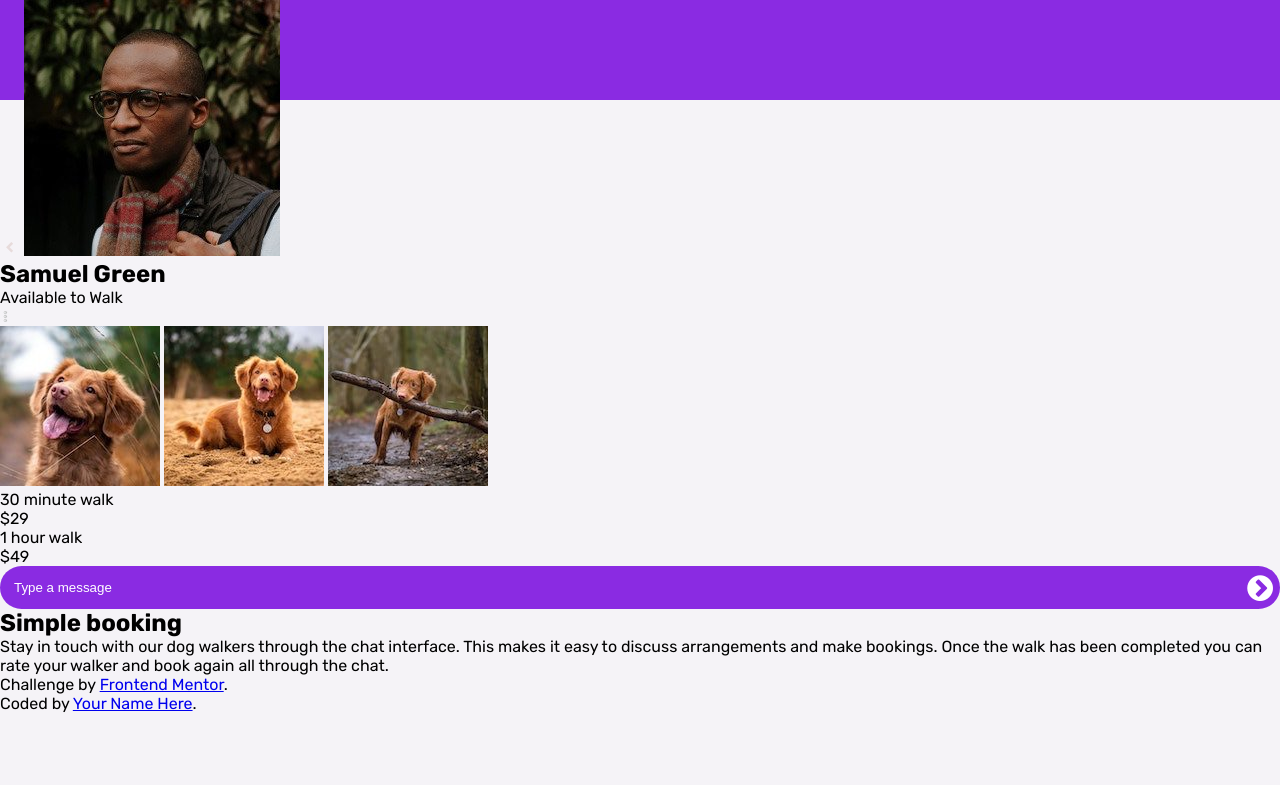
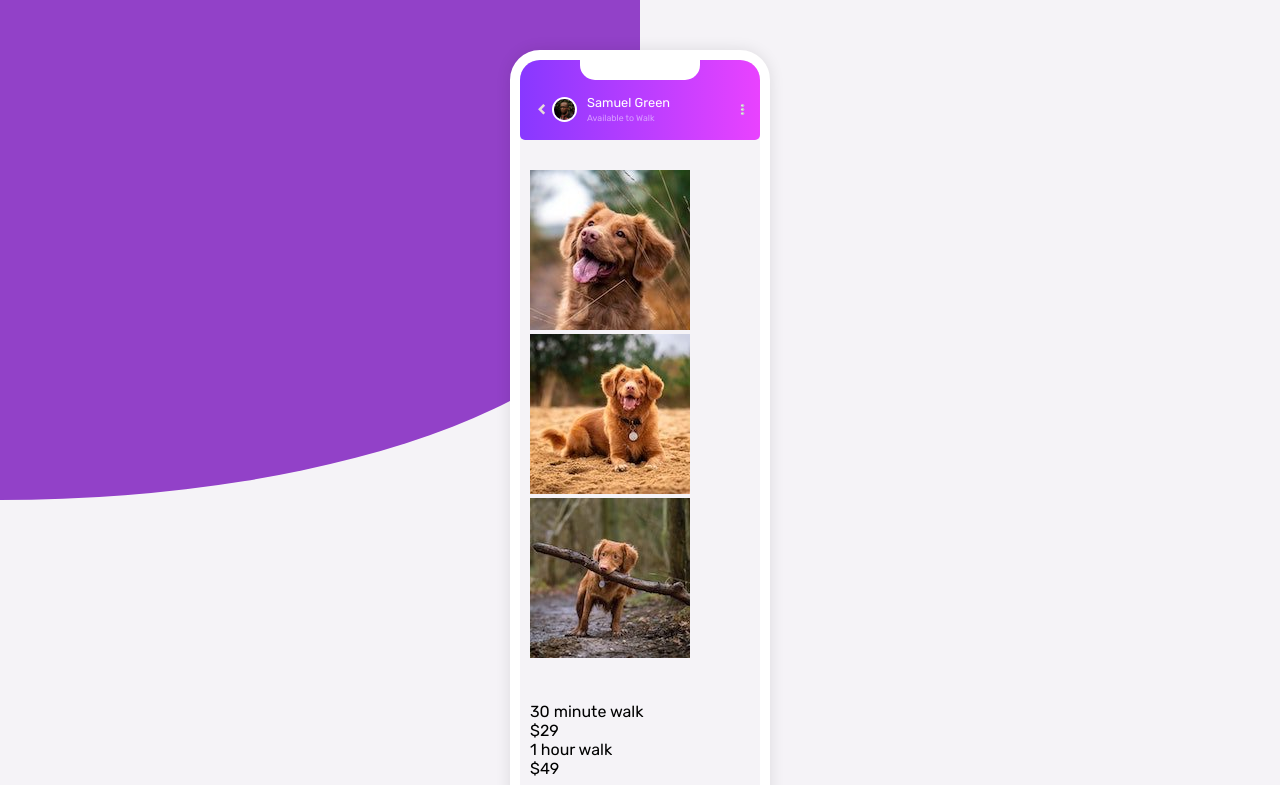
Before and after one commit to katy-paola/chat-app-css-illustration-master, a plain HTML site: page index.html in a window 1280 px wide. Shown: the top 785 px of the page. Drawn offline with Linux system fonts and the light colour scheme; files whose address does not match are found by name.

Commit message:
💄 estilos header container ok

```diff
--- a/index.html
+++ b/index.html
@@ -16,13 +16,20 @@
 
   <div class="container">
     <header class="header">
+
+      <div class="header__left">
         <span class="icon-rewind header__icon" ></span>
         <img src="images/avatar.jpg" alt="Foto de perfil" class="header__avatar">
         <div class="header__info">
           <h2 class="header__title">Samuel Green</h2>
           <p class="header__paragraph">Available to Walk</p>
         </div>
+      </div>
+
+      <div class="header__right">
         <img src="images/mas.png" class="header__icon header__icon--right">
+      </div>
+
     </header>
     <section class="content">
       <p class="content__message"></p>
--- a/styles.css
+++ b/styles.css
@@ -31,23 +31,93 @@
 }
 body{
     background-color: var(--light-grayish-violet);
+    display: flex;
+    flex-direction: column;
+    justify-content: center;
+    align-items: center;
 }
-.container::before{
+body::before{
     content: "";
     position: absolute;
     top: 0;
-    left: 0;
+    left: -50%;
     width: 100%;
-    height: 100px;
+    height: 500px;
     z-index: -1;
-    background-color: blueviolet;
+    background-color: var(--moderate-violet);
+    border-radius: 0 0 100% 100%;
+}
+.container{
+    display: flex;
+    flex-direction: column;
+    position: relative;
+    border: 10px solid var(--white);
+    border-radius: 30px;
+    width: 260px;
+    background-color: var(--light-grayish-violet);
+    box-shadow: 0 0 15px 0 rgba(0, 0, 0, 0.1);
+    margin-top: 50px;
+}
+.container::after{
+    content: "";
+    position: absolute;
+    width: 50%;
+    height: 20px;
+    top: 0;
+    left: 50%;
+    transform: translateX(-50%);
+    background-color: #fff;
+    border-radius: 0 0 15px 15px;
+}
+.header{
+    display: flex;
+    background: linear-gradient(to right, var(--light--violet), var(--light-magenta));
+    height: 80px;
+    justify-content: space-between;
+    align-items: center;
+    padding: 30px 12px 12px;
+    border-radius: 20px 20px 5px 5px;
+    color: var(--pale-violet);
+    font-size: 1rem;
+}
+.header__left{
+    display: flex;
+    align-items: center;
 }
 .header__icon{
     font-size: 20px;
     color: rgb(231, 219, 219);
 }
+.header__avatar{
+    width: 25px;
+    height: 25px;
+    border: 2px solid var(--white);
+    border-radius: 100%;
+}
+.header__info{
+    display: flex;
+    flex-direction: column;
+    gap: 3px;
+    margin-left: 10px;
+}
+.header__title{
+    color: var(--white);
+    font-size: 0.8rem;
+    font-weight: lighter;
+}
+.header__paragraph{
+    font-size: 0.55rem;
+}
 .header__icon--right{
     width: 11px;
+    height: 11px;
+    justify-self: end;
+}
+.content{
+    display: flex;
+    flex-direction: column;
+    gap: 10px;
+    padding: 10px;
 }
 .input-wrapper {
     position: relative;
```
Lines whose indentation alone changed are shown as unchanged.
